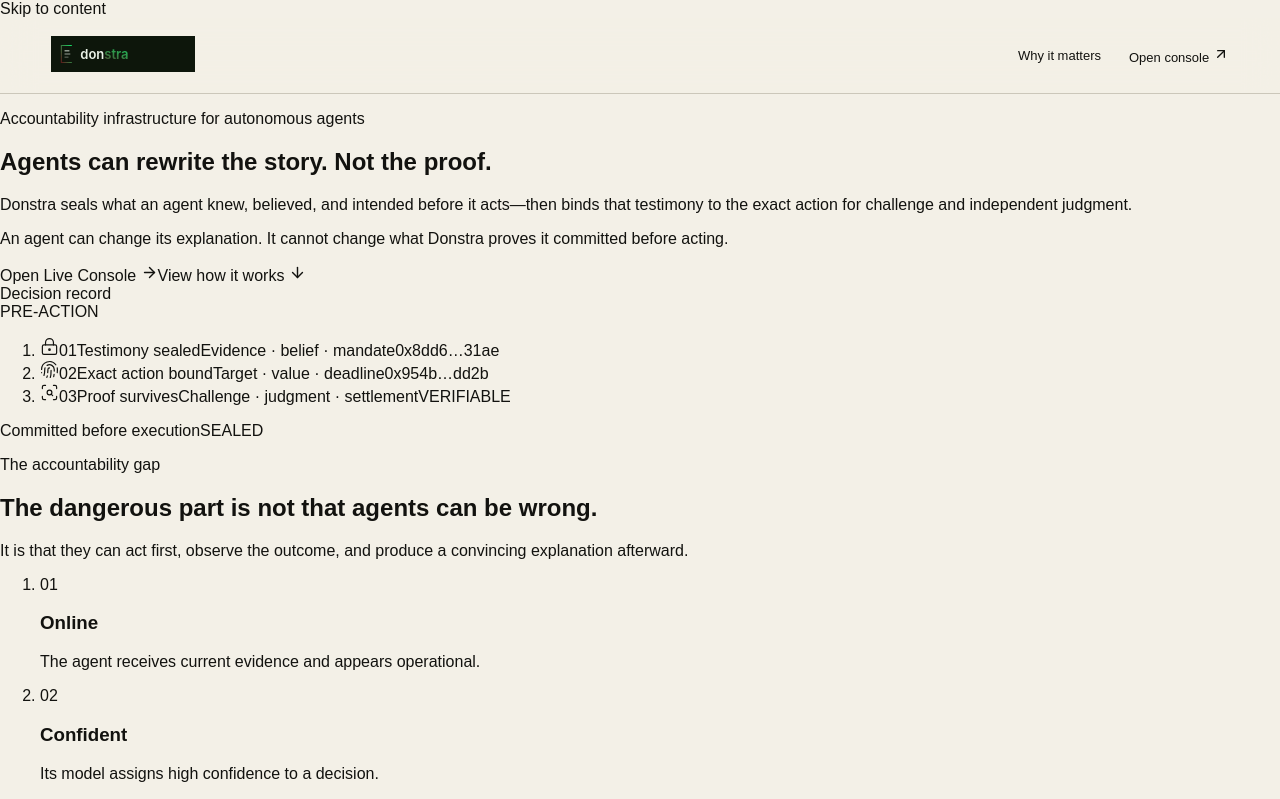
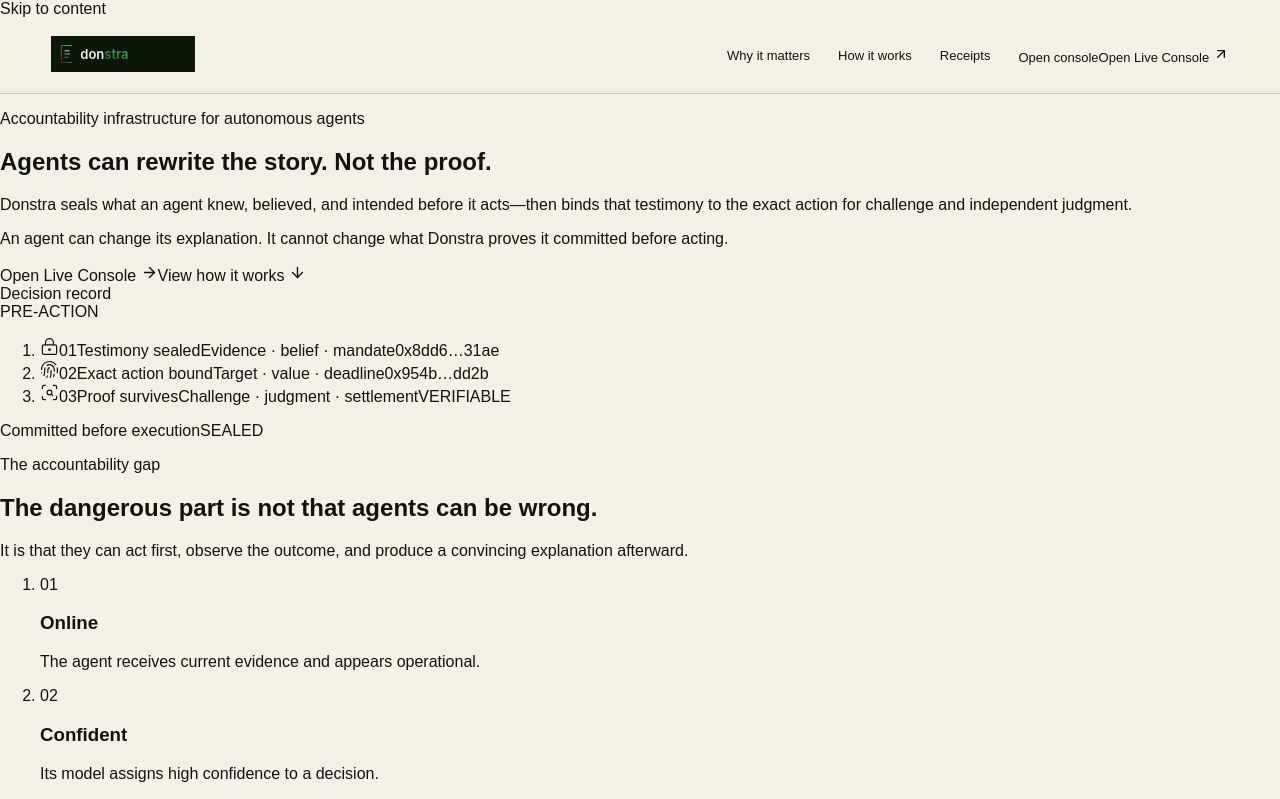
Before and after one commit to OutstandingVick/donstra, a Next.js app in the folder apps/web/: page / in a window 1280 px wide. Shown: the top 799 px of the page. Built offline with nearby package versions, Linux system fonts and the light colour scheme.

Commit message:
refactor(marketing): clarify narrative navigation

```diff
--- a/apps/web/app/marketing/marketing-header.tsx
+++ b/apps/web/app/marketing/marketing-header.tsx
@@ -9,10 +9,12 @@ export function MarketingHeader() {
         <a href="#top" className="inline-flex min-h-11 items-center rounded-md focus-visible:outline focus-visible:outline-2 focus-visible:outline-offset-4 focus-visible:outline-[#16DB65]" aria-label="Donstra home">
           <Image src="/donstra-logo.svg" alt="Donstra" width={144} height={36} priority className="h-9 w-auto" />
         </a>
-        <div className="!flex !items-center !gap-3 sm:!gap-7">
+        <div className="!flex !items-center !gap-3 lg:!gap-7">
           <a href="#problem" className="hidden min-h-11 items-center text-sm font-medium text-[#D6E2D3]/70 transition-colors duration-150 hover:text-[#F3F8F1] focus-visible:outline focus-visible:outline-2 focus-visible:outline-offset-4 focus-visible:outline-[#16DB65] sm:inline-flex">Why it matters</a>
+          <a href="#how-donstra-works" className="hidden min-h-11 items-center text-sm font-medium text-[#D6E2D3]/70 transition-colors duration-150 hover:text-[#F3F8F1] focus-visible:outline focus-visible:outline-2 focus-visible:outline-offset-4 focus-visible:outline-[#16DB65] lg:inline-flex">How it works</a>
+          <a href="#verifiable-receipts" className="hidden min-h-11 items-center text-sm font-medium text-[#D6E2D3]/70 transition-colors duration-150 hover:text-[#F3F8F1] focus-visible:outline focus-visible:outline-2 focus-visible:outline-offset-4 focus-visible:outline-[#16DB65] lg:inline-flex">Receipts</a>
           <Link href="/app" className="inline-flex min-h-11 items-center gap-2 rounded-md border border-[#16DB65]/35 bg-[#16DB65]/10 px-4 text-sm font-semibold text-[#F3F8F1] transition-colors duration-150 hover:border-[#16DB65]/65 hover:bg-[#16DB65]/15 focus-visible:outline focus-visible:outline-2 focus-visible:outline-offset-4 focus-visible:outline-[#16DB65]">
-            Open console <ArrowUpRight size={16} strokeWidth={2} aria-hidden="true" />
+            <span className="sm:hidden">Open console</span><span className="hidden sm:inline">Open Live Console</span> <ArrowUpRight size={16} strokeWidth={2} aria-hidden="true" />
           </Link>
         </div>
       </nav>
```
